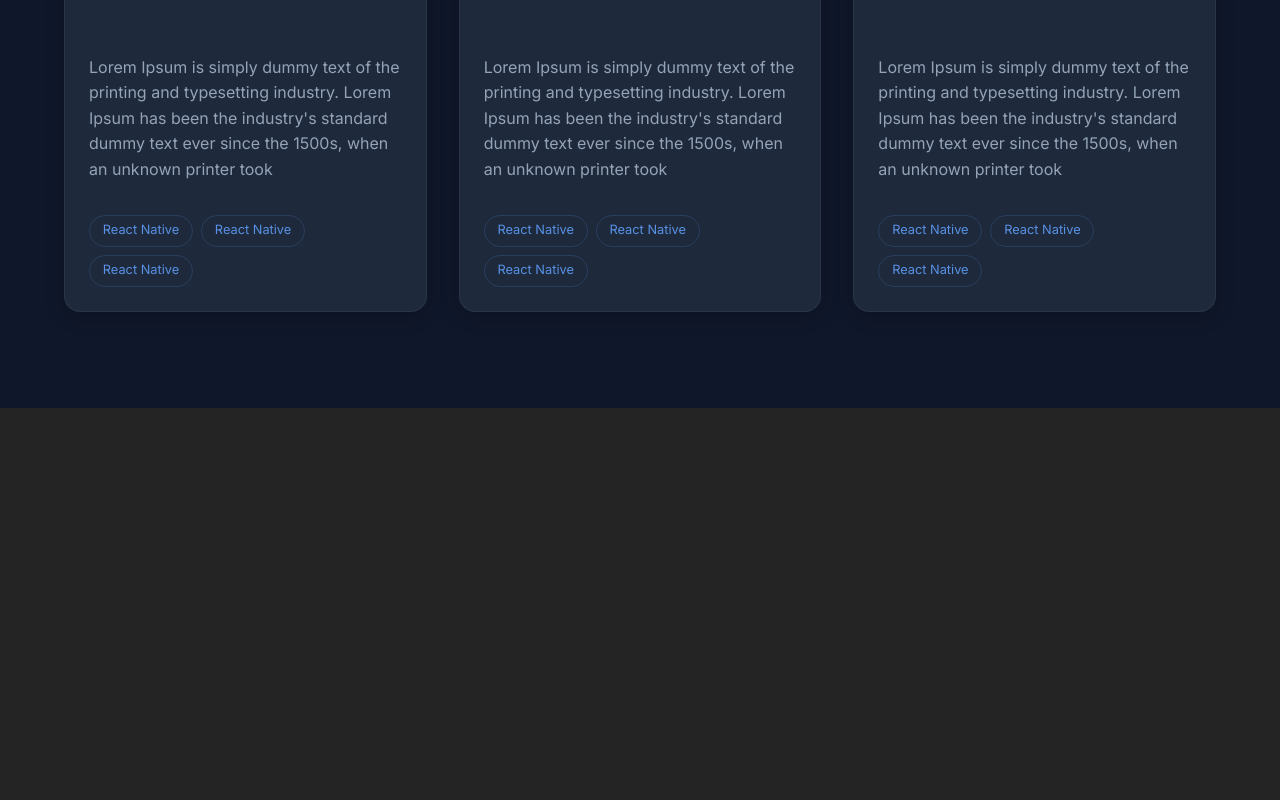
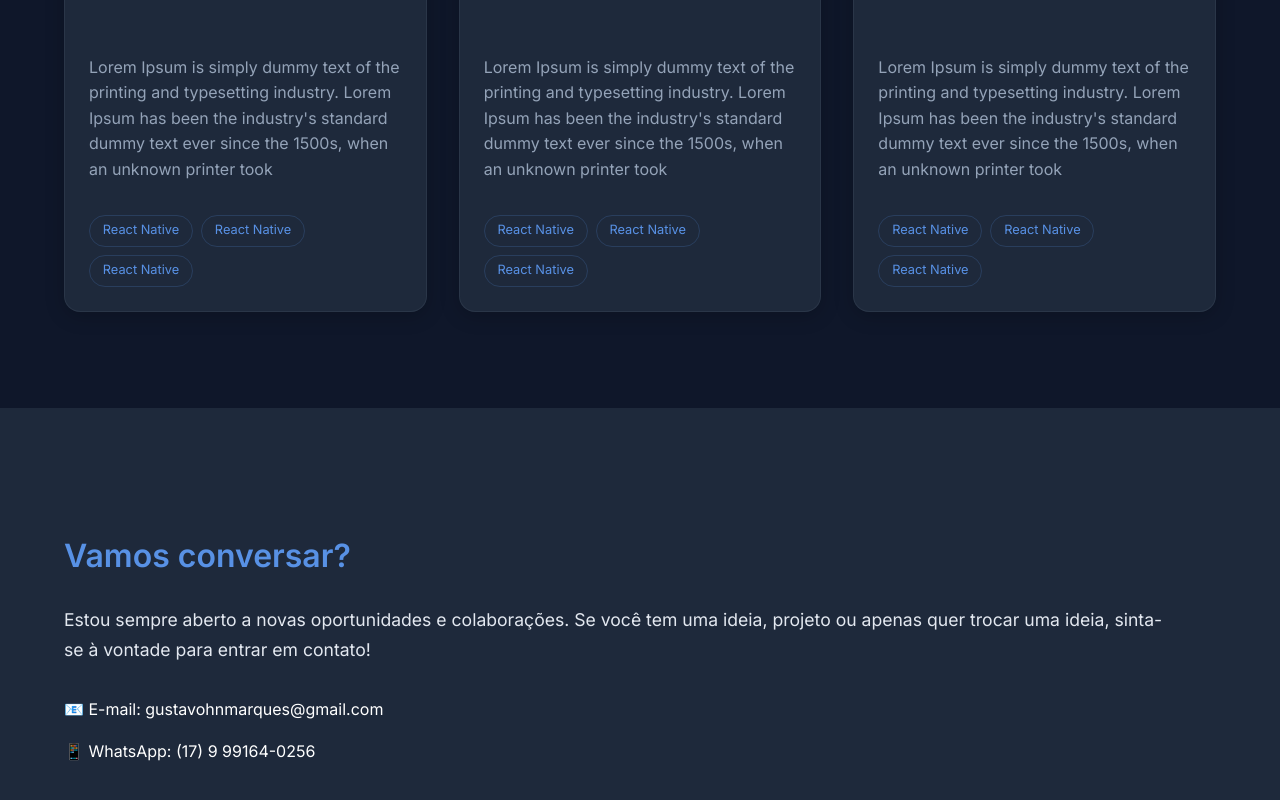
Before and after one commit to gustavohnmarques/portfolio, a React (Vite) app: page / in a window 1280 px wide. Shown: the part 1362-2162 px from the top of the page. Before the commit the page ends 1770 px from the top, so only its background shows below. Built offline with nearby package versions, Linux system fonts and the light colour scheme.

Commit message:
Feat: Componente com informações de contato

```diff
--- /dev/null
+++ b/src/components/Contact/Contact.styles.ts
@@ -0,0 +1,40 @@
+import styled from "@emotion/styled";
+import { motion } from "framer-motion";
+
+export const MotionContainer = styled(motion.nav)`
+    padding: 6rem 5%;
+    background: rgb(30, 41, 59);
+    position: relative;
+`
+
+export const Title = styled(motion.h2)`
+    font-size: 2rem;
+    color: rgb(88, 145, 229);
+    margin-bottom: 1.5rem;
+    font-weight: 600;
+`
+
+export const SubTitle = styled(motion.p)`
+    font-size: 1.1rem;
+    margin-bottom: 2rem;
+    line-height: 1.7;
+    padding-right: 40px;
+`
+
+export const SocialLink = styled(motion.p)`
+    font-size: 1rem;
+    transition: all 0.3s ease;
+    cursor: pointer;
+
+    &:hover {
+        color: rgb(88, 145, 229);
+    }
+    a {
+        text-decoration: none;
+        color: white;
+    }
+
+    a:visited{
+        color: white;
+    }
+`
--- /dev/null
+++ b/src/components/Contact/Contact.tsx
@@ -0,0 +1,33 @@
+import * as S from "./Contact.styles";
+
+const fadeInUp = {
+    initial: { opacity: 0, y: 20 },
+    animate: { opacity: 1, y: 0 },
+    transition: { duration: 0.6 },
+};
+
+const Contact: React.FC = () => {
+    return (
+        <S.MotionContainer
+            id="contacts"
+            initial={{ opacity: 0 }}
+            animate={{ opacity: 1 }}
+            transition={{ duration: 0.8, delay: 0.2 }}
+        >
+
+            <S.Title variants={fadeInUp}>
+                Vamos conversar?
+            </S.Title>
+
+            <S.SubTitle variants={fadeInUp}>
+                Estou sempre aberto a novas oportunidades e colaborações. Se você tem uma ideia, projeto ou apenas quer trocar uma ideia, sinta-se à vontade para entrar em contato!
+            </S.SubTitle>
+
+            <S.SocialLink><a href="mailto:gustavohnmarques@gmail.com" target="_blank">📧 E-mail: gustavohnmarques@gmail.com</a></S.SocialLink>
+            <S.SocialLink><a href="https://wa.me/5517991640256" target="_blank">📱 WhatsApp: (17) 9 99164-0256</a></S.SocialLink>
+
+        </S.MotionContainer>
+    )
+}
+
+export default Contact;
--- a/src/pages/Home/Home.tsx
+++ b/src/pages/Home/Home.tsx
@@ -3,6 +3,7 @@
 import Navbar from "../../components/Navbar/Navbar";
 import Projects from "../../components/Projects/Projects";
 import Hero from "../../components/Hero/Hero";
+import Contact from "../../components/Contact/Contact";
 
 const Home: React.FC = () => {
   return (
@@ -10,6 +11,7 @@
         <Navbar />
         <Hero />
         <Projects />
+        <Contact />
     </S.Container>
   )
 }
```
